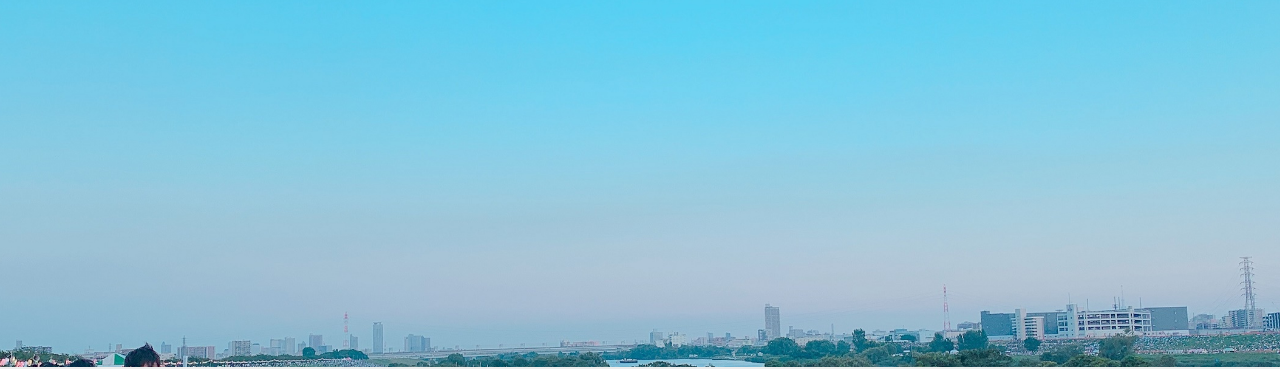
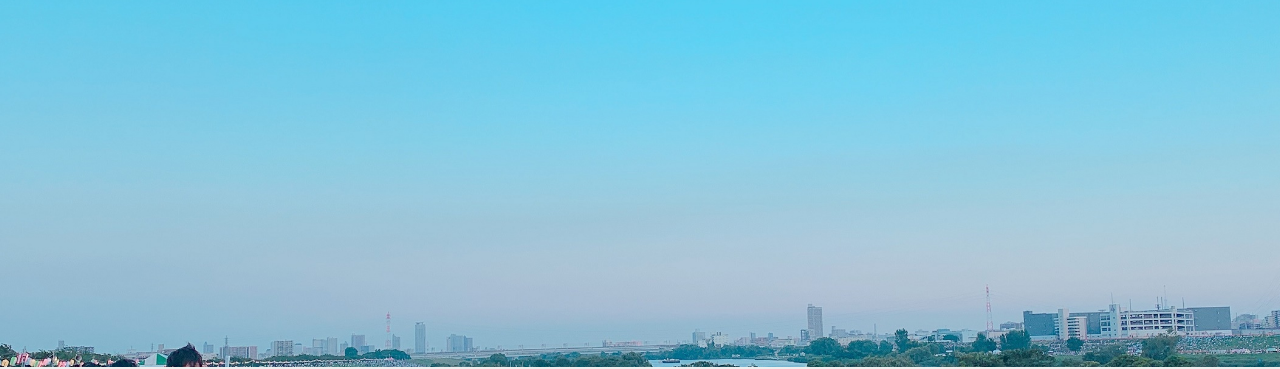
Before and after one commit to D5shun/Portfolio, a plain HTML site: page index.html in a window 1280 px wide. Shown: the part 433-802 px from the top of the page. Drawn offline with Linux system fonts and the light colour scheme.

Commit message:
写真の修整

```diff
--- a/css/style.scss
+++ b/css/style.scss
@@ -102,6 +102,7 @@ body {
         width: 100%;
         height: 100vh;
         object-fit: cover;
+        object-position: 40%;
     }
 }
 #topWorks {
```
Also changed, not shown: css/style.css, css/style.min.css.
